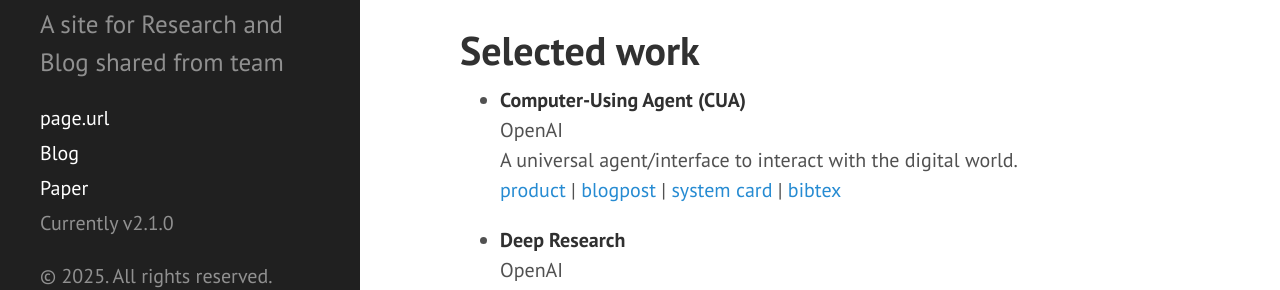
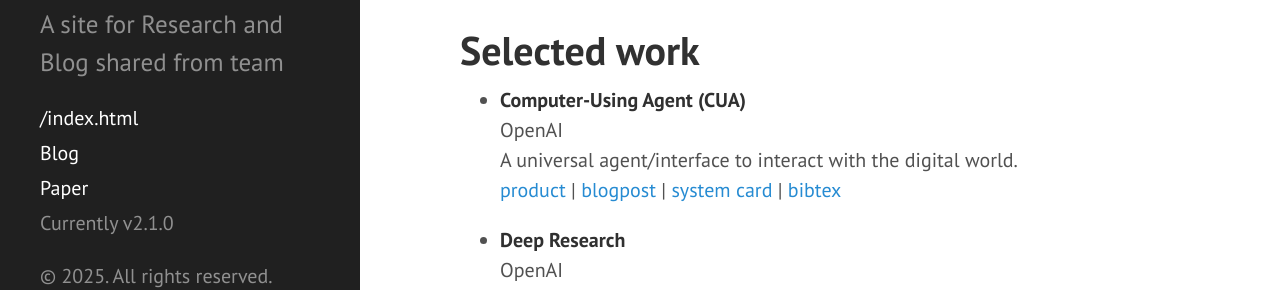
Before and after one commit to snowaner-ustc/snowaner-ustc.github.io, a Jekyll site: the page built from index.md, in a window 1280 px wide. Shown: the part 569-859 px from the top of the page. Built offline with Jekyll 4.4.1, drawn with Linux system fonts in a browser that asks for light colours; Markdown is read by kramdown in place of the engine named in the settings.

Commit message:
Update sidebar.html

```diff
--- a/_includes/sidebar.html
+++ b/_includes/sidebar.html
@@ -10,7 +10,7 @@
     </div>
 
     <nav class="sidebar-nav">
-      <a class="sidebar-nav-item{% if page.url == site.baseurl %} active{% endif %}" href="{{ site.baseurl }}">page.url</a>
+      <a class="sidebar-nav-item{% if page.url == site.baseurl %} active{% endif %}" href="{{ site.baseurl }}">{{page.url}}</a>
 
       {% comment %}
         The code below dynamically generates a sidebar nav of pages with
```
